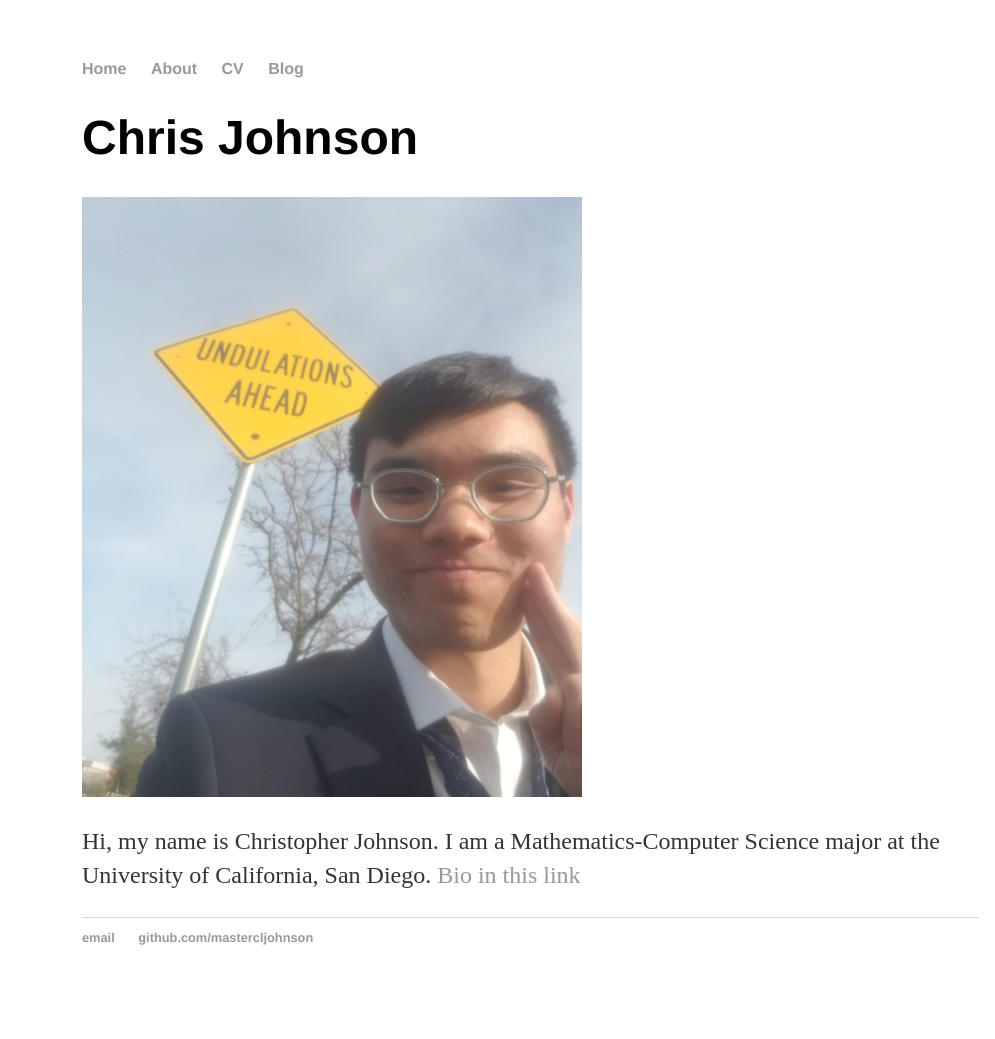
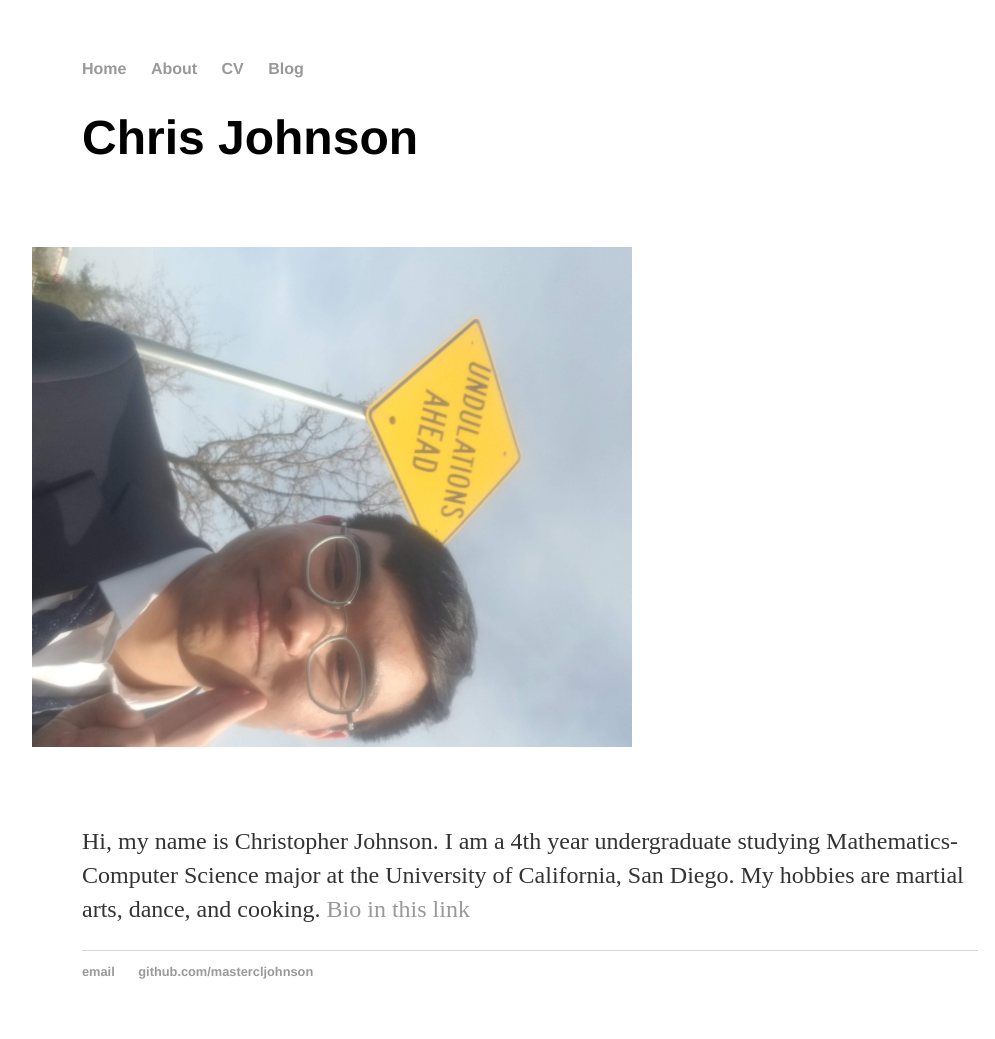
Before and after one commit to mastercljohnson/mastercljohnson.github.io, a Jekyll site: the page built from index.html, in a window 1280 px wide. Shown: the whole page, without its empty margins (110-1105 px from the left). Built offline with Jekyll 4.4.1, drawn with Linux system fonts in a browser that asks for light colours; before the commit the page ends 1005 px from its top, so only the background shows below that.

Commit message:
trying to rotate

```diff
--- a/css/main.css
+++ b/css/main.css
@@ -41,3 +41,11 @@ ul.posts {
 ul.posts li {
     list-style: none;
 }
+
+img.rotateimg90 {
+  -webkit-transform:rotate(90deg);
+  -moz-transform: rotate(90deg);
+  -ms-transform: rotate(90deg);
+  -o-transform: rotate(90deg);
+  transform: rotate(90deg);
+}
--- a/index.html
+++ b/index.html
@@ -5,9 +5,9 @@ title: Chris Johnson
 
 <div class="blurb">
 	<h1>Chris Johnson</h1>
-	<img src="/indexphotos/chris_prof.jpg" alt="profile pic" width="500" height="600" >
+	<img src="/indexphotos/chris_prof.jpg" alt="profile pic" width="500" height="600" class="rotateimg90" >
 	<p>
-	Hi, my name is Christopher Johnson. I am a Mathematics-Computer Science major at the University of California, San Diego.
+	Hi, my name is Christopher Johnson. I am a 4th year undergraduate studying Mathematics-Computer Science major at the University of California, San Diego. My hobbies are martial arts, dance, and cooking.
 	<a href="/about">Bio in this link</a>
 	</p>
 </div><!-- /.blurb -->
```
